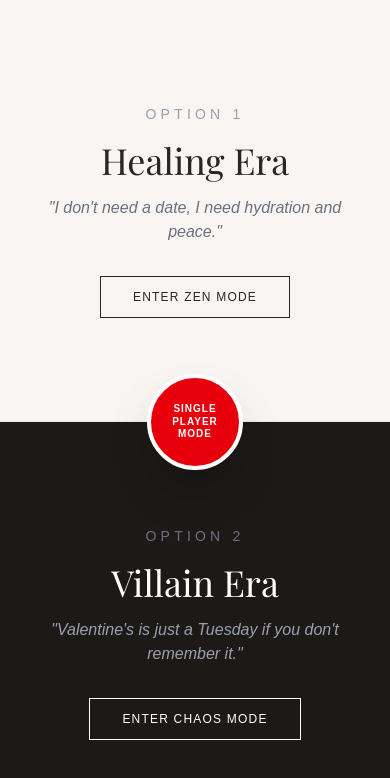
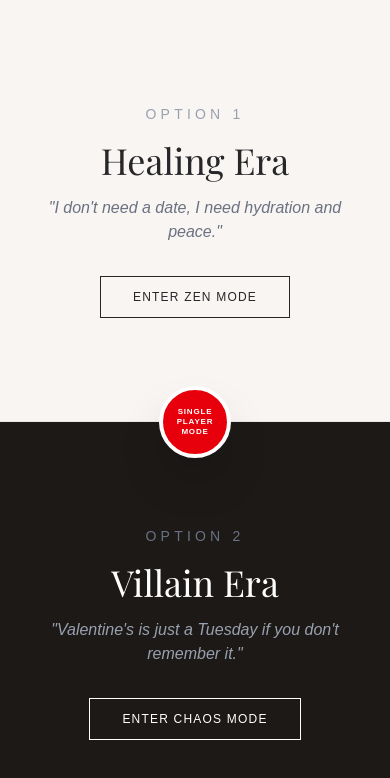
Before and after one commit to shadow-slave/Single-s-Sip, a Next.js app: page / in a window 390 px wide. Shown: the top 778 px of the page. Built offline with nearby package versions, Linux system fonts and the light colour scheme; a web font is replaced by a local one.

Commit message:
first page circle updates

```diff
--- a/src/app/page.tsx
+++ b/src/app/page.tsx
@@ -43,8 +43,8 @@ export default function Home() {
         </Link>
       </div>
 
-      <div className="absolute top-1/2 left-1/2 transform -translate-x-1/2 -translate-y-1/2 bg-red-600 text-white rounded-full h-24 w-24 flex items-center justify-center text-center p-2 shadow-2xl z-20 border-4 border-white">
-        <span className="text-[10px] font-bold uppercase tracking-widest leading-tight">
+      <div className="absolute top-1/2 left-1/2 transform -translate-x-1/2 -translate-y-1/2 bg-red-600 text-white rounded-full h-18 w-18 md:h-24 md:w-24 flex items-center justify-center text-center p-2 shadow-2xl z-20 border-4 border-white">
+        <span className="text-[8px] md:text-[10px] font-bold uppercase tracking-widest leading-tight">
           Single<br/>Player<br/>Mode
         </span>
       </div>
```
